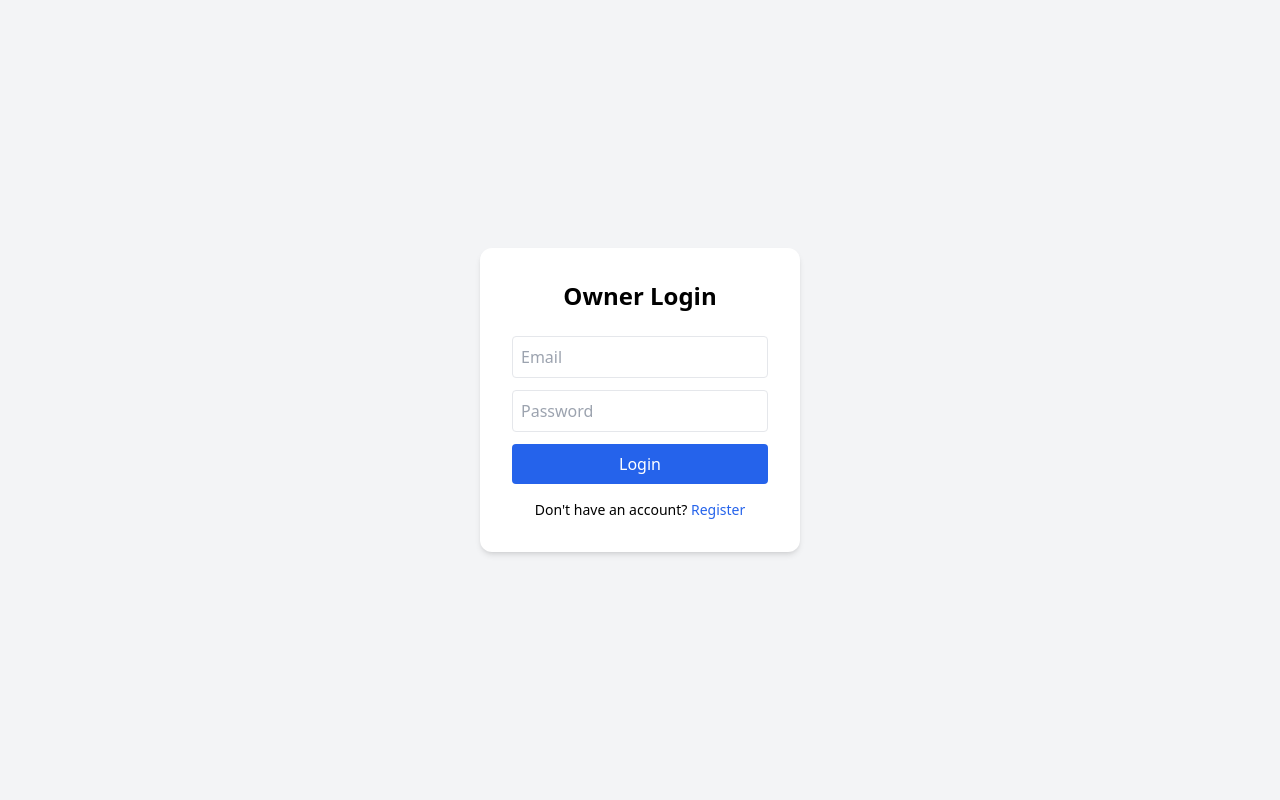
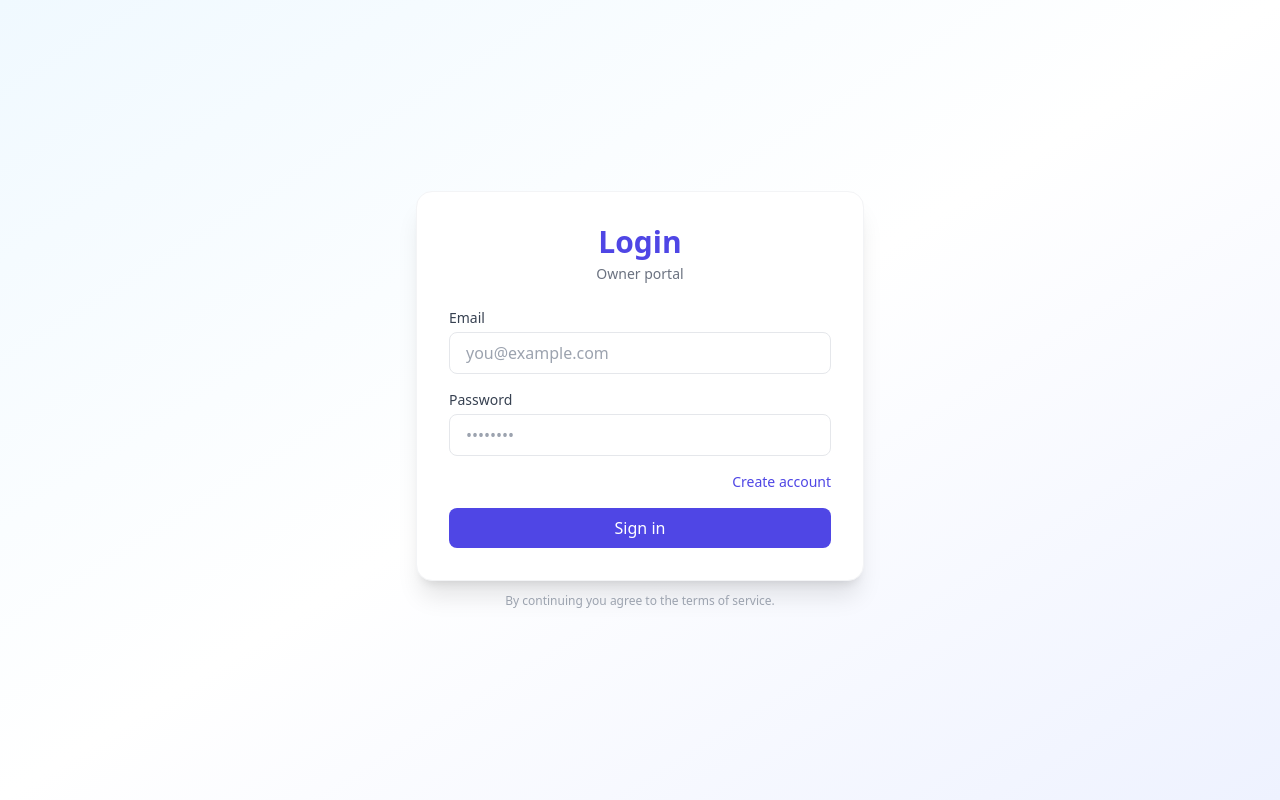
Before and after one commit to tanishq-33/Inventory_DBMS, a React (Vite) app: page / in a window 1280 px wide. Built offline with nearby package versions, Linux system fonts and the light colour scheme.

Commit message:
feat: Improved login & Register page

```diff
--- a/package.json
+++ b/package.json
@@ -15,6 +15,7 @@
     "react": "^18.0.0",
     "react-dom": "^18.0.0",
     "react-router-dom": "^7.9.4",
+    "react-toastify": "^11.0.5",
     "tailwindcss": "^3.0.0"
   },
   "devDependencies": {
--- a/src/pages/Login.jsx
+++ b/src/pages/Login.jsx
@@ -1,54 +1,108 @@
 import React, { useState } from "react";
 import API from "../utils/api";
 import { useNavigate, Link } from "react-router-dom";
+import { ToastContainer, toast } from "react-toastify";
+import "react-toastify/dist/ReactToastify.css";
 
 export default function Login() {
   const [email, setEmail] = useState("");
   const [password, setPassword] = useState("");
+  const [loading, setLoading] = useState(false);
   const navigate = useNavigate();
 
   const handleLogin = async (e) => {
     e.preventDefault();
+
+    if (!email.trim() || !password) {
+      toast.error("Please enter email and password");
+      return;
+    }
+
+    setLoading(true);
     try {
       const res = await API.post("/owners/login", { email, password });
       localStorage.setItem("token", res.data.token);
-      navigate("/dashboard");
+      toast.success("Logged in successfully");
+      setTimeout(() => navigate("/dashboard"), 600); // let toast show briefly
     } catch (err) {
-      alert(err.response?.data?.message || "Login failed");
+      const msg = err?.response?.data?.message || "Login failed";
+      toast.error(msg);
+    } finally {
+      setLoading(false);
     }
   };
 
   return (
-    <div className="flex items-center justify-center h-screen bg-gray-100">
-      <form
-        onSubmit={handleLogin}
-        className="bg-white p-8 rounded-xl shadow-md w-80"
-      >
-        <h2 className="text-2xl font-semibold mb-6 text-center">Owner Login</h2>
+    <div className="min-h-screen flex items-center justify-center bg-gradient-to-br from-sky-50 via-white to-indigo-50 p-6">
+      <div className="w-full max-w-md">
+        <div className="bg-white shadow-xl rounded-2xl p-8 border border-gray-100">
+          <div className="text-center mb-6">
+            <h1 className="text-3xl font-bold text-indigo-600">Login</h1>
+            <p className="text-sm text-gray-500 mt-1">Owner portal</p>
+          </div>
+
+          <form onSubmit={handleLogin} className="space-y-4">
+            <div>
+              <label className="block text-sm font-medium text-gray-700 mb-1">Email</label>
               <input
                 type="email"
-          placeholder="Email"
-          className="w-full mb-3 p-2 border rounded"
+                placeholder="you@example.com"
+                className="w-full px-4 py-2 rounded-lg border border-gray-200 focus:outline-none focus:ring-2 focus:ring-indigo-100"
                 value={email}
                 onChange={(e) => setEmail(e.target.value)}
+                autoComplete="email"
+                required
               />
+            </div>
+
+            <div>
+              <label className="block text-sm font-medium text-gray-700 mb-1">Password</label>
               <input
                 type="password"
-          placeholder="Password"
-          className="w-full mb-3 p-2 border rounded"
+                placeholder="••••••••"
+                className="w-full px-4 py-2 rounded-lg border border-gray-200 focus:outline-none focus:ring-2 focus:ring-indigo-100"
                 value={password}
                 onChange={(e) => setPassword(e.target.value)}
+                autoComplete="current-password"
+                required
               />
-        <button className="w-full bg-blue-600 text-white p-2 rounded hover:bg-blue-700">
-          Login
+            </div>
+
+            <div className="flex items-center justify-end text-sm">
+              <Link to="/register" className="text-indigo-600 hover:underline">
+                Create account
+              </Link>
+            </div>
+
+            <button
+              type="submit"
+              disabled={loading}
+              className={`w-full mt-2 flex items-center justify-center gap-2 rounded-lg px-4 py-2 text-white
+                ${loading ? "bg-indigo-300 cursor-not-allowed" : "bg-indigo-600 hover:bg-indigo-700"}`}
+              aria-busy={loading}
+            >
+              {loading ? (
+                <svg
+                  className="w-5 h-5 animate-spin text-white"
+                  xmlns="http://www.w3.org/2000/svg"
+                  fill="none"
+                  viewBox="0 0 24 24"
+                >
+                  <circle className="opacity-25" cx="12" cy="12" r="10" stroke="currentColor" strokeWidth="4"></circle>
+                  <path className="opacity-75" fill="currentColor" d="M4 12a8 8 0 018-8v4a4 4 0 00-4 4H4z"></path>
+                </svg>
+              ) : null}
+              <span>{loading ? "Signing in..." : "Sign in"}</span>
             </button>
-        <p className="text-sm mt-4 text-center">
-          Don't have an account?{" "}
-          <Link to="/register" className="text-blue-600">
-            Register
-          </Link>
+          </form>
+        </div>
+
+        <p className="text-center text-xs text-gray-400 mt-3">
+          By continuing you agree to the terms of service.
         </p>
-      </form>
+      </div>
+
+      <ToastContainer position="top-right" autoClose={3000} hideProgressBar={false} newestOnTop closeOnClick pauseOnHover />
     </div>
   );
 }
--- a/src/pages/Register.jsx
+++ b/src/pages/Register.jsx
@@ -1,9 +1,12 @@
 import React, { useState } from "react";
 import API from "../utils/api";
 import { useNavigate, Link } from "react-router-dom";
+import { ToastContainer, toast } from "react-toastify";
+import "react-toastify/dist/ReactToastify.css";
 
 export default function Register() {
   const [form, setForm] = useState({ username: "", email: "", password: "" });
+  const [loading, setLoading] = useState(false);
   const navigate = useNavigate();
 
   const handleChange = (e) =>
@@ -11,55 +14,104 @@ export default function Register() {
 
   const handleRegister = async (e) => {
     e.preventDefault();
+    if (!form.username.trim() || !form.email.trim() || !form.password) {
+      toast.error("Please fill all fields");
+      return;
+    }
+
+    setLoading(true);
     try {
       await API.post("/owners/register", form);
-      alert("Registration successful!");
-      navigate("/login");
+      toast.success("Registration successful — redirecting to login");
+      setTimeout(() => navigate("/login"), 900);
     } catch (err) {
-      alert(err.response?.data?.message || "Error registering");
+      const msg = err?.response?.data?.message || "Error registering";
+      toast.error(msg);
+    } finally {
+      setLoading(false);
     }
   };
 
   return (
-    <div className="flex items-center justify-center h-screen bg-gray-100">
+    <div className="min-h-screen flex items-center justify-center bg-gradient-to-br from-green-50 via-white to-emerald-50 p-6">
+      <div className="w-full max-w-md">
         <form
           onSubmit={handleRegister}
-        className="bg-white p-8 rounded-xl shadow-md w-80"
+          className="bg-white p-8 rounded-2xl shadow-lg border border-gray-100"
         >
-        <h2 className="text-2xl font-semibold mb-6 text-center">
-          Owner Register
+          <h2 className="text-2xl font-bold mb-4 text-emerald-600 text-center">
+            Create Owner Account
           </h2>
+
+          <label className="block text-sm font-medium text-gray-700 mb-1">
+            Username
+          </label>
           <input
-          type="text"
             name="username"
-          placeholder="Username"
-          className="w-full mb-3 p-2 border rounded"
+            value={form.username}
             onChange={handleChange}
+            placeholder="Your name"
+            className="w-full mb-3 px-4 py-2 rounded-lg border border-gray-200 focus:outline-none focus:ring-2 focus:ring-emerald-100"
+            required
           />
+
+          <label className="block text-sm font-medium text-gray-700 mb-1">
+            Email
+          </label>
           <input
+            name="email"
             type="email"
-          name="email"
-          placeholder="Email"
-          className="w-full mb-3 p-2 border rounded"
+            value={form.email}
             onChange={handleChange}
+            placeholder="you@example.com"
+            className="w-full mb-3 px-4 py-2 rounded-lg border border-gray-200 focus:outline-none focus:ring-2 focus:ring-emerald-100"
+            required
           />
+
+          <label className="block text-sm font-medium text-gray-700 mb-1">
+            Password
+          </label>
           <input
+            name="password"
             type="password"
-          name="password"
-          placeholder="Password"
-          className="w-full mb-3 p-2 border rounded"
+            value={form.password}
             onChange={handleChange}
+            placeholder="Create a strong password"
+            className="w-full mb-4 px-4 py-2 rounded-lg border border-gray-200 focus:outline-none focus:ring-2 focus:ring-emerald-100"
+            required
           />
-        <button className="w-full bg-green-600 text-white p-2 rounded hover:bg-green-700">
-          Register
+
+          <button
+            type="submit"
+            disabled={loading}
+            className={`w-full flex items-center justify-center gap-2 rounded-lg px-4 py-2 text-white
+              ${loading ? "bg-emerald-300 cursor-not-allowed" : "bg-emerald-600 hover:bg-emerald-700"}`}
+            aria-busy={loading}
+          >
+            {loading ? (
+              <svg
+                className="w-5 h-5 animate-spin text-white"
+                xmlns="http://www.w3.org/2000/svg"
+                fill="none"
+                viewBox="0 0 24 24"
+              >
+                <circle className="opacity-25" cx="12" cy="12" r="10" stroke="currentColor" strokeWidth="4"></circle>
+                <path className="opacity-75" fill="currentColor" d="M4 12a8 8 0 018-8v4a4 4 0 00-4 4H4z"></path>
+              </svg>
+            ) : null}
+            <span>{loading ? "Creating..." : "Register"}</span>
           </button>
-        <p className="text-sm mt-4 text-center">
-          Already registered?{" "}
-          <Link to="/login" className="text-green-600">
+
+          <p className="text-sm mt-4 text-center text-gray-500">
+            Already have an account?{" "}
+            <Link to="/login" className="text-emerald-600 hover:underline">
               Login
             </Link>
           </p>
         </form>
       </div>
+
+      <ToastContainer position="top-right" autoClose={3000} hideProgressBar={false} newestOnTop closeOnClick pauseOnHover />
+    </div>
   );
 }
```
Also changed, not shown: 1 other file (tests, documents, lock files or other folders). Lines whose indentation alone changed are shown as unchanged.
